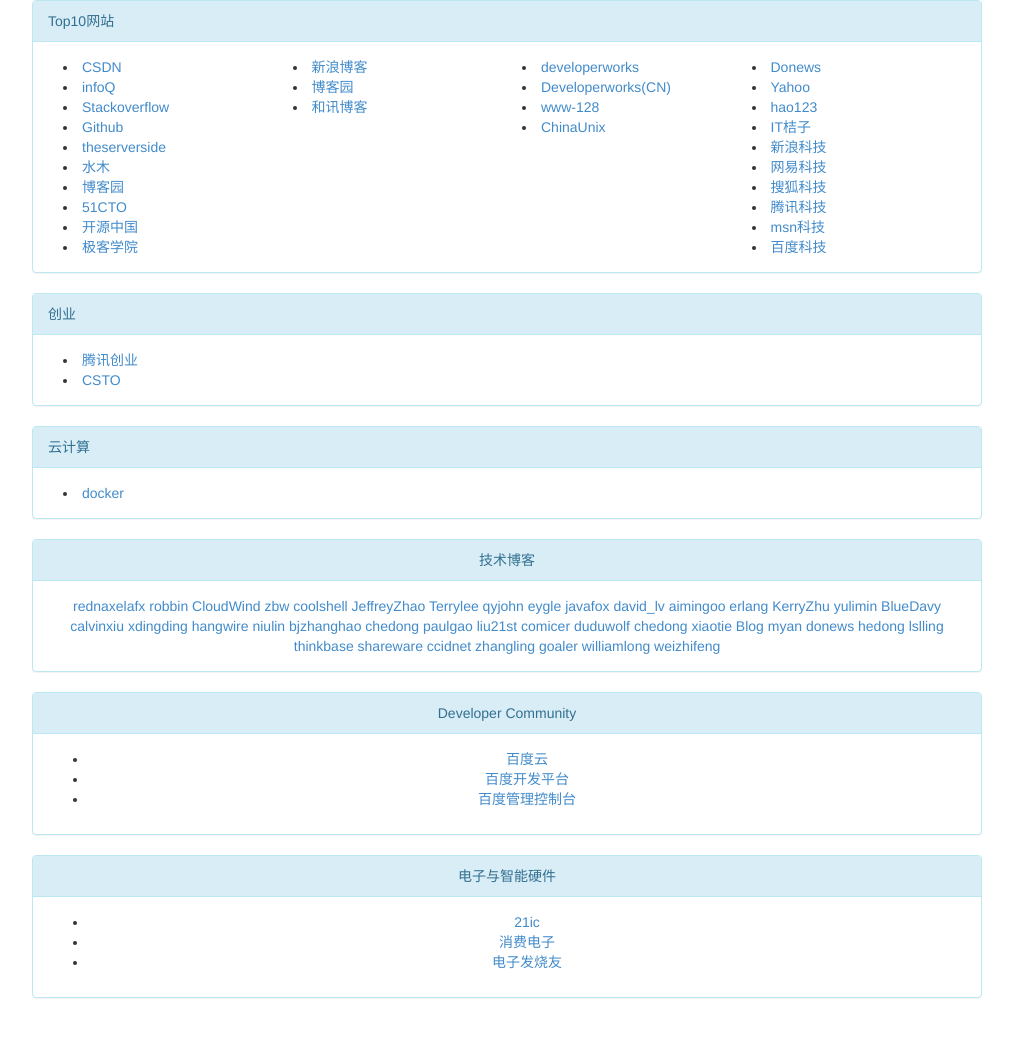
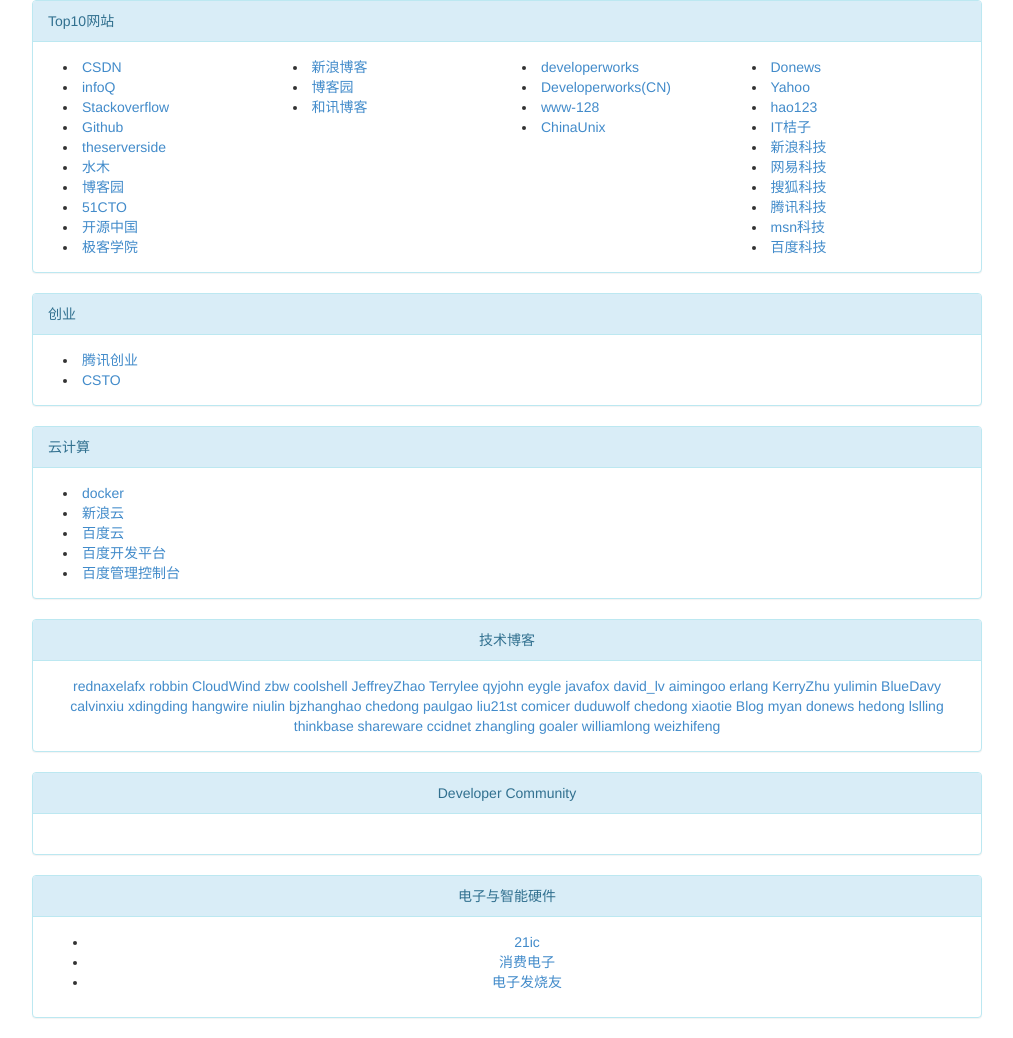
Before and after one commit to kujinwei/kujinwei.github.io, a plain HTML site: page index.html in a window 1280 px wide. Shown: the whole page, without its empty margins (38-1051 px from the left). Drawn offline with Linux system fonts and the light colour scheme.

Commit message:
added site

```diff
--- a/index.html
+++ b/index.html
@@ -126,7 +126,10 @@
                 <div class="panel-body">
                     <div class="col-sm-4">
                         <li><a href="http://www.dockerone.com">docker</a></li>
-
+                        <li><a href="http://sinacloud.com">新浪云</a></li>
+                        <li><a href="http://yun.baidu.com">百度云</a></li>
+                        <li><a href="http://open.baidu.cn/">百度开发平台</a></li>
+                        <li><a href="http://developer.baidu.com/console">百度管理控制台</a></li>
                     </div>
 
                     <div class="col-sm-4">
@@ -213,9 +216,8 @@
                 <div class="panel-heading">Developer Community</div>
                 <div class="panel-body">
                     <UL>
-                        <li><a href="http://yun.baidu.com">百度云</a></li>
-                        <li><a href="http://open.baidu.cn/">百度开发平台</a></li>
-                        <li><a href="http://developer.baidu.com/console">百度管理控制台</a></li>
+
+
 
                     </UL>
                 </div>
```
